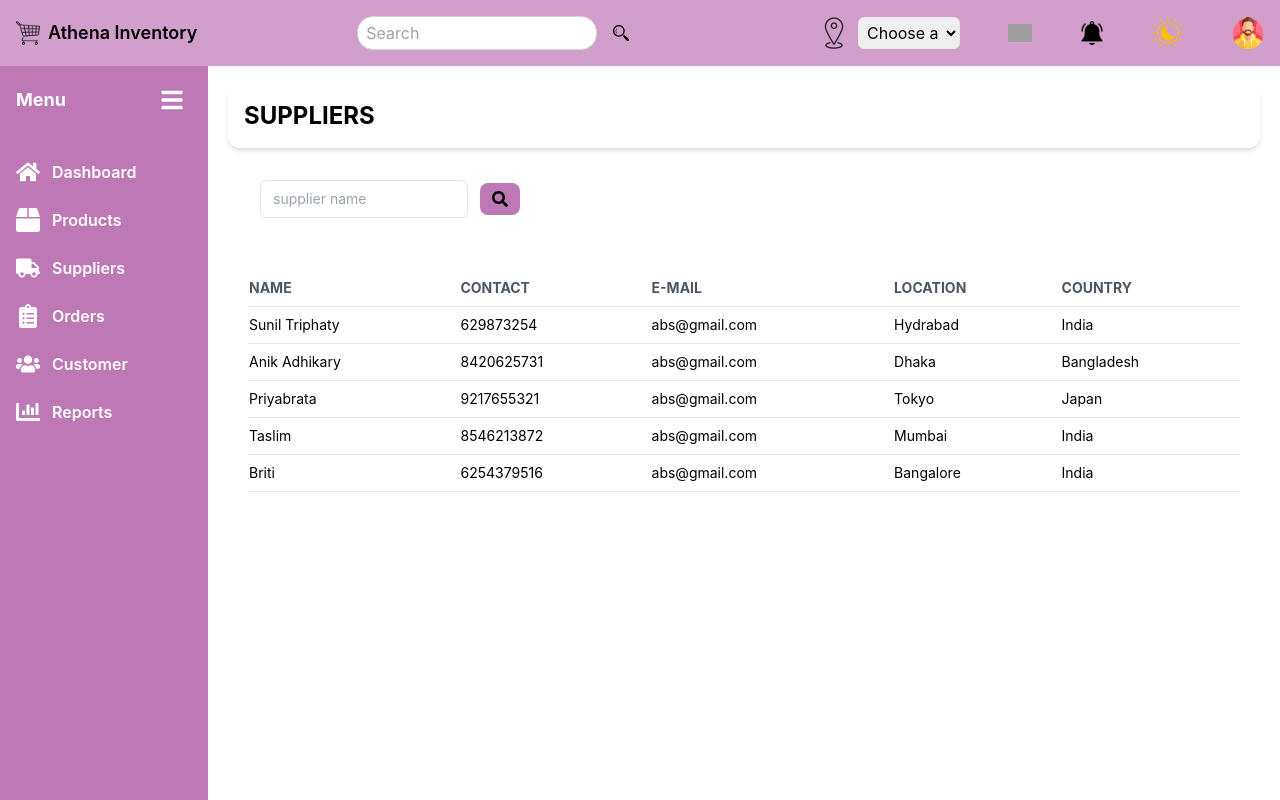
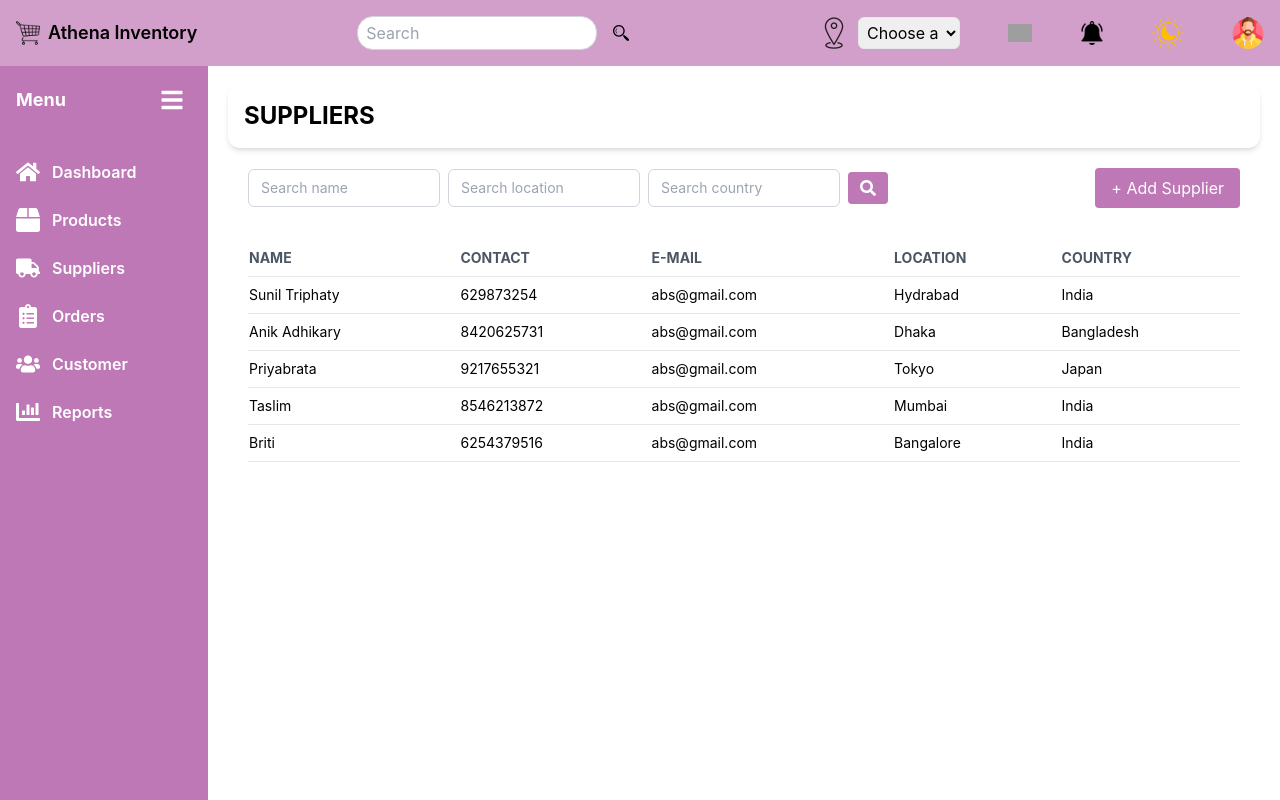
Before and after one commit to anik0103/inventory-management-system, a React (Create React App) app: page /suppliers in a window 1280 px wide. Built offline with nearby package versions, Linux system fonts and the light colour scheme; grey boxes are pictures that could not be loaded.

Commit message:
feat: Add SupplierForm and AddSupplier components, enhance supplier search functionality

```diff
--- /dev/null
+++ b/src/Components/Supplier/AddSupplier.js
@@ -0,0 +1,12 @@
+const AddSupplier = ({ showForm, setShowForm }) => {
+  return (
+    <button
+      onClick={() => setShowForm(!showForm)}
+      className="bg-[#bd78b5] text-white px-4 py-2 rounded hover:bg-[#d19fca]"
+    >
+      {showForm ? "Close" : "+ Add Supplier"}
+    </button>
+  );
+};
+
+export default AddSupplier;
--- /dev/null
+++ b/src/Components/Supplier/SupplierForm.js
@@ -0,0 +1,46 @@
+import { useState } from "react";
+
+const SupplierForm = ({ onAdd }) => {
+  const [form, setForm] = useState({
+    name: "",
+    contact: "",
+    email: "",
+    location: "",
+    country: "",
+  });
+
+  const handleChange = (item) => {
+    setForm({ ...form, [item.target.name]: item.target.value });
+  };
+
+  const handleSubmit = (item) => {
+    item.preventDefault();
+    if (!form.name) return;
+    onAdd({ ...form });
+    setForm({
+      name: "",
+      contact: "",
+      email: "",
+      location: "",
+      country: "",
+    });
+  };
+
+  return (
+    <form
+      onSubmit={handleSubmit}
+      className="grid md:grid-cols-3 gap-3 bg-white p-4 mt-2 rounded-lg shadow">
+        <input name="name" value={form.name} onChange={handleChange} placeholder="Name" className="border p-2 rounded" required />
+        <input name="contact" value={form.contact} onChange={handleChange} placeholder="Contact" className="border p-2 rounded" />
+        <input name="email" value={form.email} onChange={handleChange} placeholder="Email" className="border p-2 rounded" />
+        <input name="location" value={form.location} onChange={handleChange} placeholder="Location" className="border p-2 rounded" />
+        <input name="country" value={form.country} onChange={handleChange} placeholder="Country" className="border p-2 rounded" />
+
+        <button type="submit" className="bg-[#bd78b5] text-white rounded p-2 hover:bg-[#d19fca] col-span-1">
+            + Add Supplier
+        </button>
+    </form>
+  );
+};
+
+export default SupplierForm;
--- a/src/Components/Supplier/SupplierSearch.js
+++ b/src/Components/Supplier/SupplierSearch.js
@@ -1,27 +1,42 @@
 import { FaSearch } from "react-icons/fa";
 
-const SupplierSearch = ({ searchTerm, setSearchTerm }) => {
-  const handleSearchClick = () => {
-    console.log("Search clicked:", searchTerm);
-  };
-
+const SupplierSearch = ({
+  searchTerm,
+  setSearchTerm,
+  locationTerm,
+  setLocationTerm,
+  countryTerm,
+  setCountryTerm,
+}) => {
   return (
-    <div className="px-6 mb-2 py-4 flex justify-start">
-        <div className="flex flex-wrap gap-3 items-center m-3">
+    <div className="flex flex-wrap gap-2 items-center">
       <input
         type="text"
-                placeholder="supplier name"
-                className="border border-neutral-200 w-52 px-3 py-2 rounded-md focus:outline-none text-sm"
+        placeholder="Search name"
+        className="border border-gray-300 px-3 py-2 rounded-md w-48 text-sm"
         value={searchTerm}
         onChange={(e) => setSearchTerm(e.target.value)}
       />
+      <input
+        type="text"
+        placeholder="Search location"
+        className="border border-gray-300 px-3 py-2 rounded-md w-48 text-sm"
+        value={locationTerm}
+        onChange={(e) => setLocationTerm(e.target.value)}
+      />
+      <input
+        type="text"
+        placeholder="Search country"
+        className="border border-gray-300 px-3 py-2 rounded-md w-48 text-sm"
+        value={countryTerm}
+        onChange={(e) => setCountryTerm(e.target.value)}
+      />
       <button
-                onClick={handleSearchClick}
-                className="bg-[#bd78b5] px-3 py-2 rounded-lg hover:bg-[#d19fca] transition"
+        className="bg-[#bd78b5] text-white px-3 py-2 rounded hover:bg-[#d19fca]"
+        onClick={() => console.log("Searching...")}
       >
         <FaSearch />
       </button>
-        </div>
     </div>
   );
 };
--- a/src/Components/Supplier/Suppliers.js
+++ b/src/Components/Supplier/Suppliers.js
@@ -3,19 +3,44 @@ import SuppliersHead from "./SuppliersHead";
 import SuppliersTable from "./SplTable";
 import { SplDetails } from "./SplDetails";
 import SupplierSearch from "./SupplierSearch";
+import SupplierForm from "./SupplierForm";
+import AddSupplier from "./AddSupplier";
 
 const Suppliers = () => {
+  const [suppliers, setSuppliers] = useState(SplDetails);
   const [searchTerm, setSearchTerm] = useState("");
+  const [locationTerm, setLocationTerm] = useState("");
+  const [countryTerm, setCountryTerm] = useState("");
+  const [showForm, setShowForm] = useState(false);
 
-  const filteredSuppliers = SplDetails.filter((supplier) =>
-    supplier.name.toLowerCase().includes(searchTerm.toLowerCase())
+  const filteredSuppliers = suppliers.filter((supplier) =>
+    supplier.name.toLowerCase().includes(searchTerm.toLowerCase()) &&
+    supplier.location.toLowerCase().includes(locationTerm.toLowerCase()) &&
+    supplier.country.toLowerCase().includes(countryTerm.toLowerCase())
   );
+
+  const handleAddSupplier = (newSupplier) => {
+    setSuppliers([...suppliers, newSupplier]);
+    setShowForm(false);
+  };
 
   return (
     <div>
-      {/* //<h1>svd</h1> */}
       <SuppliersHead />
-      <SupplierSearch searchTerm={searchTerm} setSearchTerm={setSearchTerm} />
+
+      <div className="px-6 py-4 flex flex-wrap gap-4 justify-between items-center">
+        <div className="flex flex-wrap gap-3">
+          <SupplierSearch
+            searchTerm={searchTerm}setSearchTerm={setSearchTerm}
+            locationTerm={locationTerm}setLocationTerm={setLocationTerm}
+            countryTerm={countryTerm}setCountryTerm={setCountryTerm}
+          />
+        </div>
+        <AddSupplier showForm={showForm} setShowForm={setShowForm} />
+      </div>
+
+      {showForm && <SupplierForm onAdd={handleAddSupplier} />}
+
       <SuppliersTable data={filteredSuppliers} />
     </div>
   );
```
Lines whose indentation alone changed are shown as unchanged.
